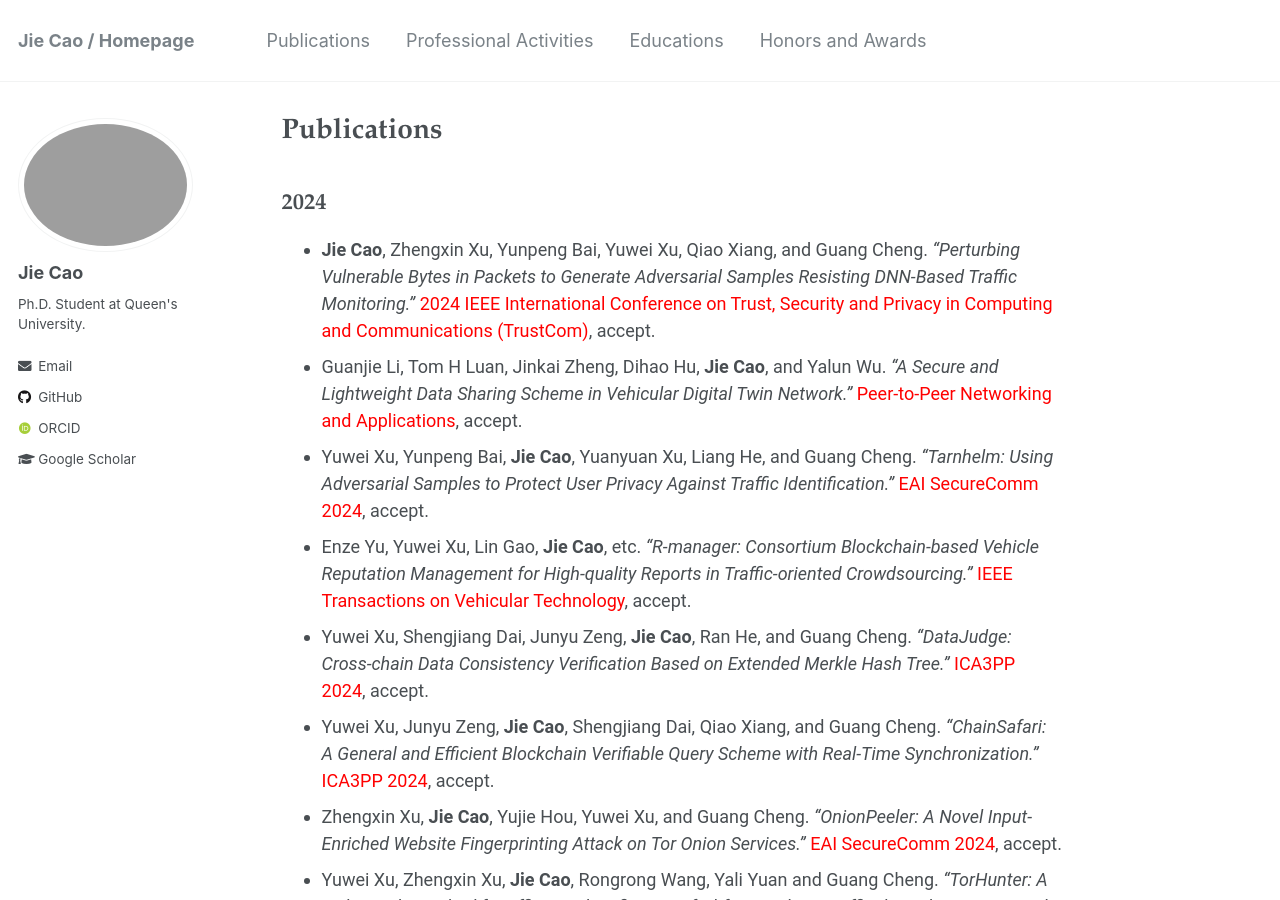
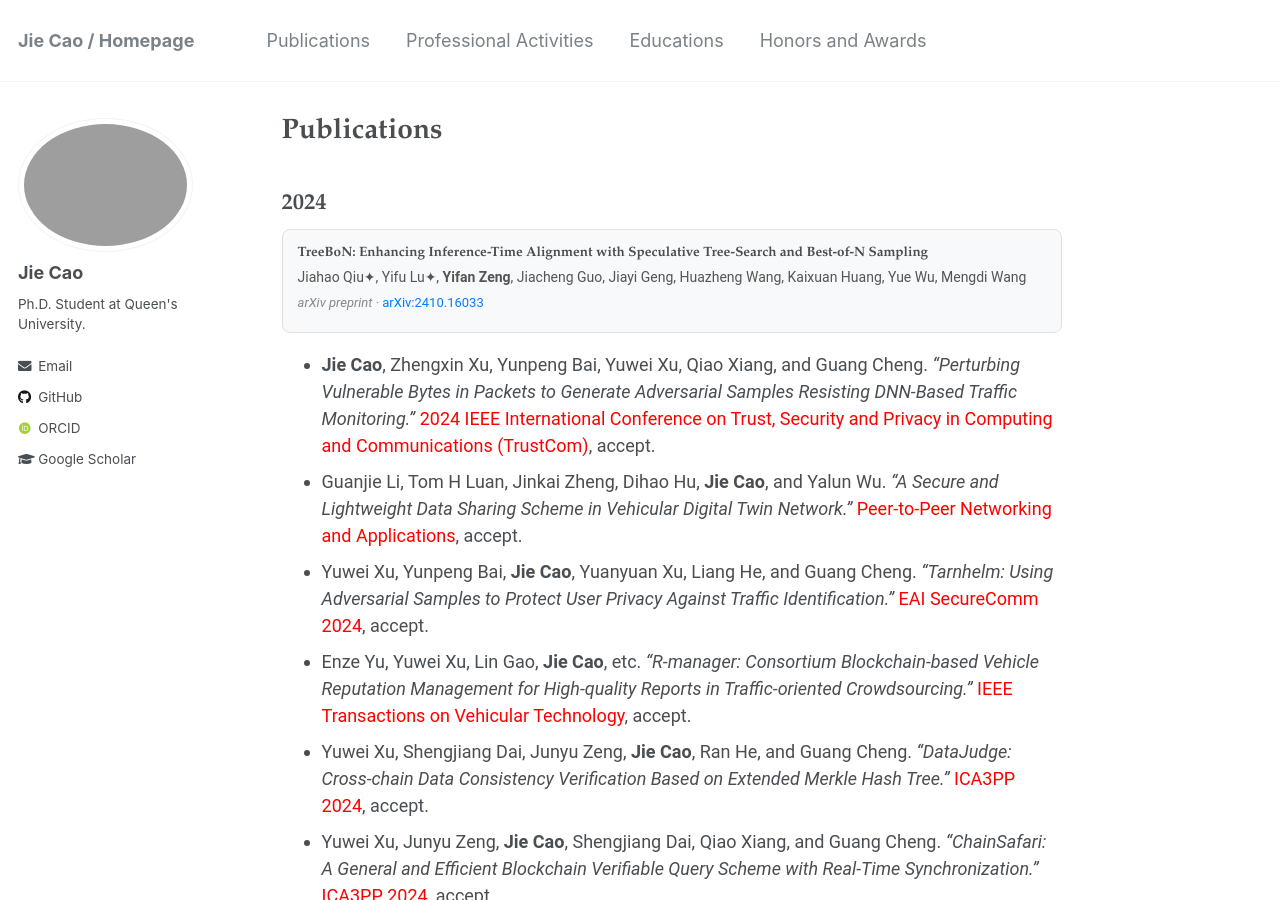
Before and after one commit to JieJayCao/JieJayCao.github.io, a Jekyll site: the page built from _pages/publications.md, in a window 1280 px wide and 900 px high. Built offline with Jekyll 4.4.1, drawn with Linux system fonts in a browser that asks for light colours; some web fonts are replaced; comment, search, counter and statistics services are not loaded.

Commit message:
Update publications.md

```diff
--- a/_pages/publications.md
+++ b/_pages/publications.md
@@ -7,6 +7,16 @@ author_profile: true
 
 
 ## 2024
+<div style="border: 1px solid #e0e0e0; padding: 15px; border-radius: 8px; background-color: #f8f9fa;">
+  <h4 style="margin: 0; font-weight: 600;">TreeBoN: Enhancing Inference-Time Alignment with Speculative Tree-Search and Best-of-N Sampling</h4>
+  <p style="margin: 5px 0; color: #555; font-size: 14px;">
+    Jiahao Qiu✦, Yifu Lu✦, <b>Yifan Zeng</b>, Jiacheng Guo, Jiayi Geng, Huazheng Wang, Kaixuan Huang, Yue Wu, Mengdi Wang
+  </p>
+  <p style="margin: 5px 0; color: #888; font-size: 13px;">
+    <i>arXiv preprint</i> · <a href="https://arxiv.org/abs/2410.16033" target="_blank" style="color: #007bff; text-decoration: none;">arXiv:2410.16033</a>
+  </p>
+</div>
+
 * **Jie Cao**, Zhengxin Xu, Yunpeng Bai, Yuwei Xu, Qiao Xiang, and Guang Cheng. *"Perturbing Vulnerable Bytes in Packets to Generate Adversarial Samples Resisting DNN-Based Traffic Monitoring."* <span style="color:red;">2024 IEEE International Conference on Trust, Security and Privacy in Computing and Communications (TrustCom)</span>, accept.
 * Guanjie Li, Tom H Luan, Jinkai Zheng, Dihao Hu, **Jie Cao**, and Yalun Wu. *"A Secure and Lightweight Data Sharing Scheme in Vehicular Digital Twin Network."* <span style="color:red;">Peer-to-Peer Networking and Applications</span>, accept.
 * Yuwei	Xu, Yunpeng	Bai, **Jie Cao**, Yuanyuan	Xu, Liang	He, and Guang	Cheng. *"Tarnhelm: Using Adversarial Samples to Protect User Privacy Against Traffic Identification."* <span style="color:red;">EAI SecureComm 2024</span>, accept.
```
